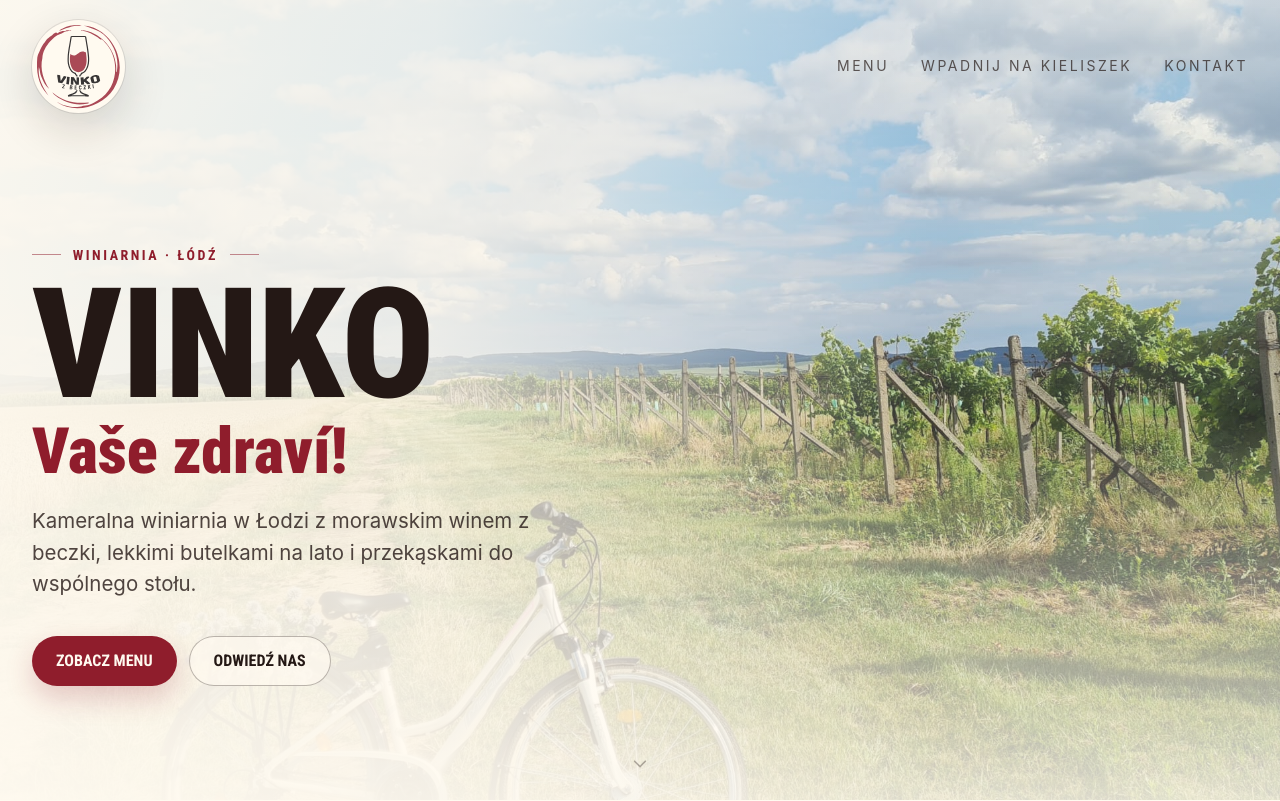
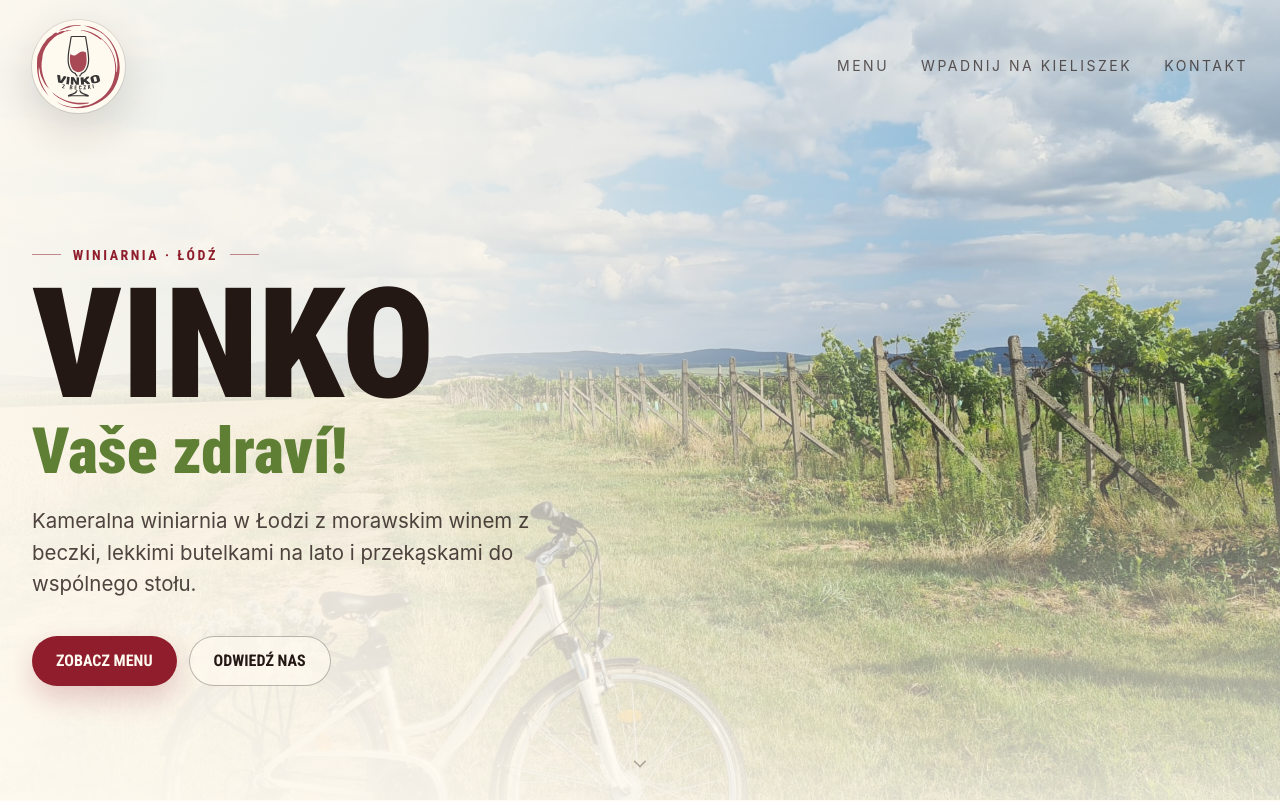
Before and after one commit to PowerPenguini/vinko, a React (Vite) app: page / in a window 1280 px wide. Shown: the top 801 px of the page. Built offline with nearby package versions, Linux system fonts and the light colour scheme.

Commit message:
Use green hero accent

```diff
--- a/src/components/Hero.jsx
+++ b/src/components/Hero.jsx
@@ -30,7 +30,7 @@ export function Hero() {
             <h1 id="hero-title" className="max-w-full font-display text-[clamp(4.8rem,12vw,11rem)] font-black uppercase leading-[0.78] text-ink max-[720px]:text-[clamp(4.2rem,22vw,7rem)]">
               Vinko
             </h1>
-            <p className="mt-5 font-display text-[clamp(2.1rem,5vw,4.2rem)] font-black leading-[0.88] text-wine">
+            <p className="mt-5 font-display text-[clamp(2.1rem,5vw,4.2rem)] font-black leading-[0.88] text-olive">
               Vaše zdraví!
             </p>
             <p className="mt-6 max-w-[33rem] text-[clamp(1.05rem,2vw,1.28rem)] leading-[1.55] text-ink/80 max-[720px]:max-w-[22rem] max-[720px]:text-[1.02rem]">
```
